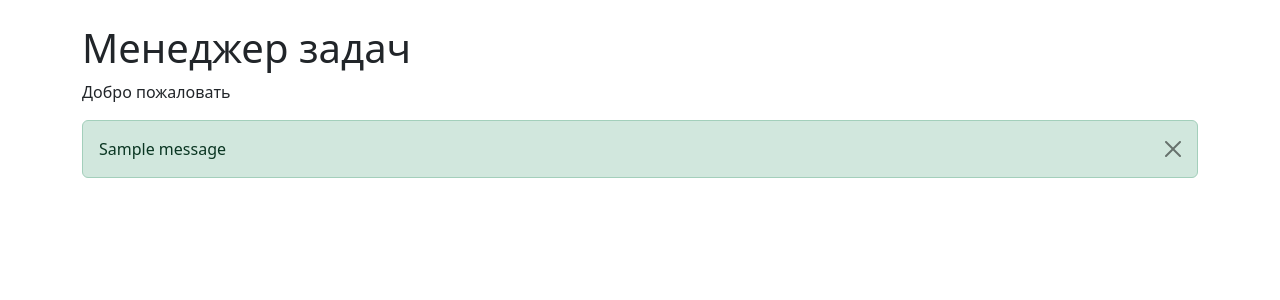
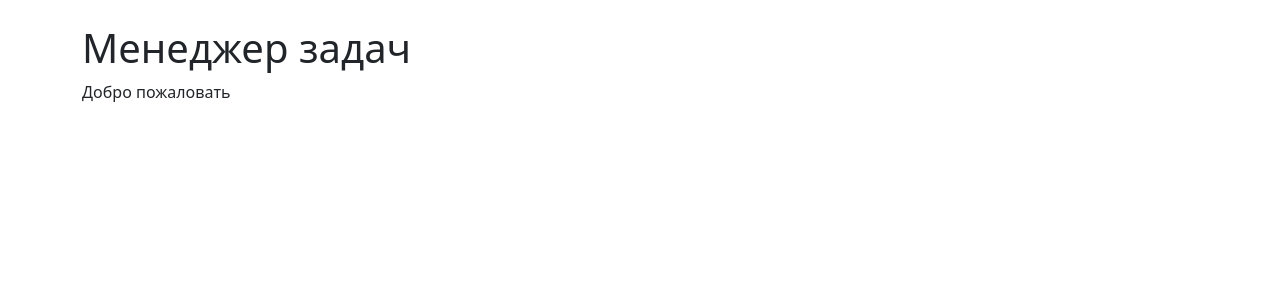
Before and after one commit to trunsib/python-project-52, a Django app: page / in a window 1280 px wide. Shown: the part 56-356 px from the top of the page. Run offline with Django 5.2, Linux system fonts and the light colour scheme; tables that the repository leaves empty hold one stand-in row (values such as "Sample post"); one stand-in notice (Sample message) is shown; some libraries are stand-ins or nearby versions.

Commit message:
task_manager/templates

```diff
--- a/task_manager/templates/base.html
+++ b/task_manager/templates/base.html
@@ -42,15 +42,6 @@
 {% block content %}
 {% endblock %}
 
-{% if messages %}
-    {% for message in messages %}
-        <div class="alert alert-{{ message.tags }} alert-dismissible fade show" role="alert">
-            {{ message }}
-            <button type="button" class="btn-close" data-bs-dismiss="alert" aria-label="Close"></button>
-        </div>
-    {% endfor %}
-{% endif %}
-
 </div>
 
 {% bootstrap_javascript %}
```
